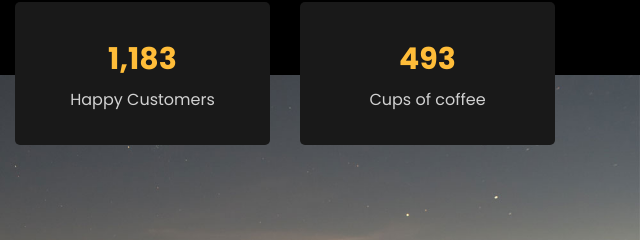
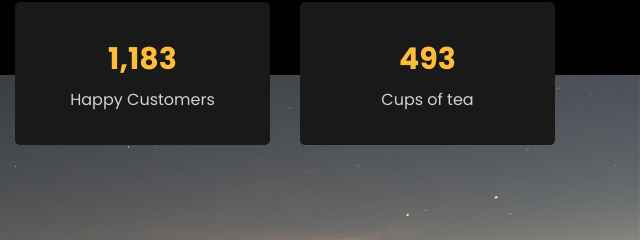
Before and after one commit to vandit-bera/Portfolio, a plain HTML site: page index.html in a window 1280 px wide. Shown: the part 6959-7199 px from the top of the page, 640-1280 px from the left. Drawn offline with Linux system fonts and the light colour scheme; files whose address does not match are found by name.

Commit message:
update coffe to tea

```diff
--- a/index.html
+++ b/index.html
@@ -476,7 +476,7 @@
             <div class="block-18">
               <div class="text">
                 <strong class="number" data-number="500">0</strong>
-                <span>Cups of coffee</span>
+                <span>Cups of tea</span>
               </div>
             </div>
           </div>
```
